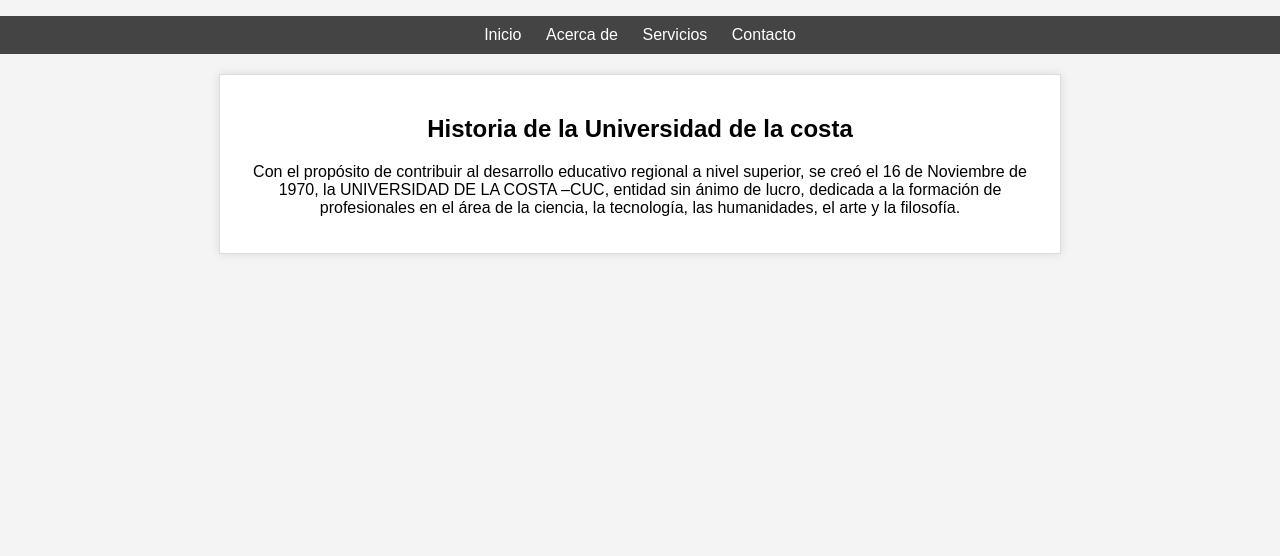
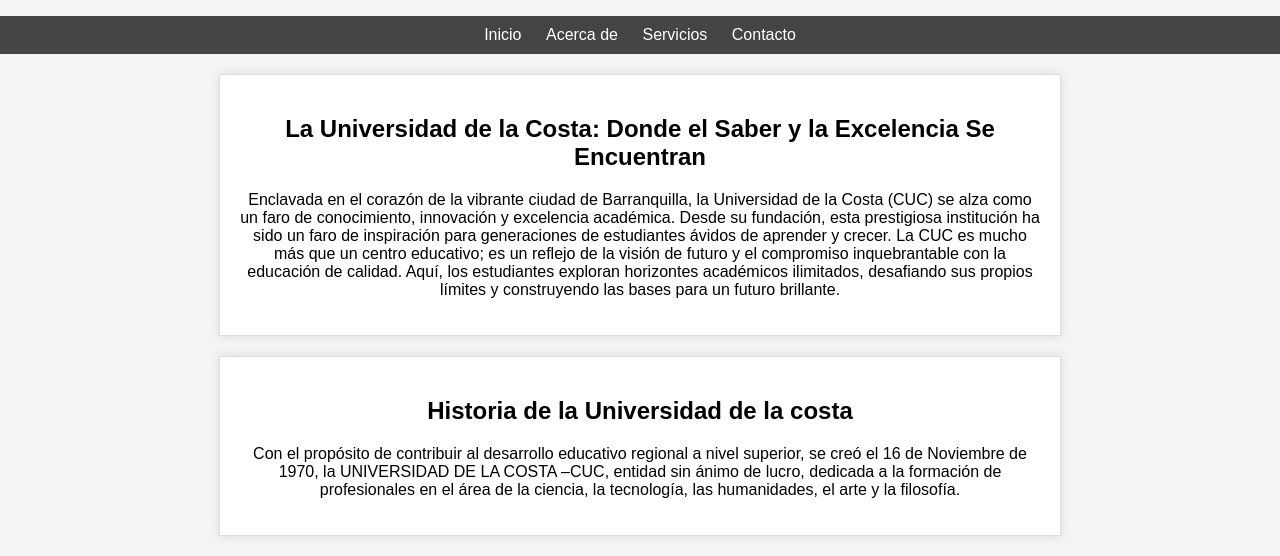
Before and after one commit to Caleb-V/Parcial, a plain HTML site: page index.html in a window 1280 px wide. Shown: the part 499-1055 px from the top of the page. Before the commit the page ends 800 px from the top, so only its background shows below. Drawn offline with Linux system fonts and the light colour scheme.

Commit message:
Se agrego mas informacion a la pagina

```diff
--- a/index.html
+++ b/index.html
@@ -89,6 +89,10 @@
         <a href="#">Contacto</a>
     </nav>
     <main>
+        <h2>La Universidad de la Costa: Donde el Saber y la Excelencia Se Encuentran</h2>
+        <p>Enclavada en el corazón de la vibrante ciudad de Barranquilla, la Universidad de la Costa (CUC) se alza como un faro de conocimiento, innovación y excelencia académica. Desde su fundación, esta prestigiosa institución ha sido un faro de inspiración para generaciones de estudiantes ávidos de aprender y crecer. La CUC es mucho más que un centro educativo; es un reflejo de la visión de futuro y el compromiso inquebrantable con la educación de calidad. Aquí, los estudiantes exploran horizontes académicos ilimitados, desafiando sus propios límites y construyendo las bases para un futuro brillante.</p>
+    </main>
+    <main>
         <h2>Historia de la Universidad de la costa</h2>
         <p>Con el propósito de contribuir al desarrollo educativo regional a nivel superior, se creó el 16 de Noviembre de 1970, la UNIVERSIDAD DE LA COSTA –CUC, entidad sin ánimo de lucro, dedicada a la formación de profesionales en el área de la ciencia, la tecnología, las humanidades, el arte y la filosofía.</p>
     </main>
```
